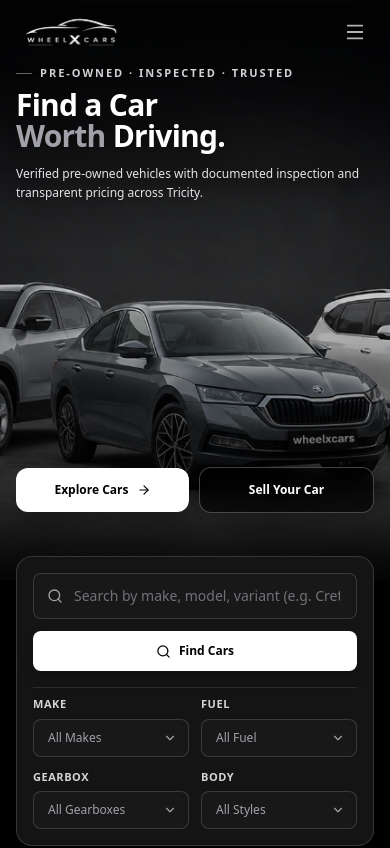
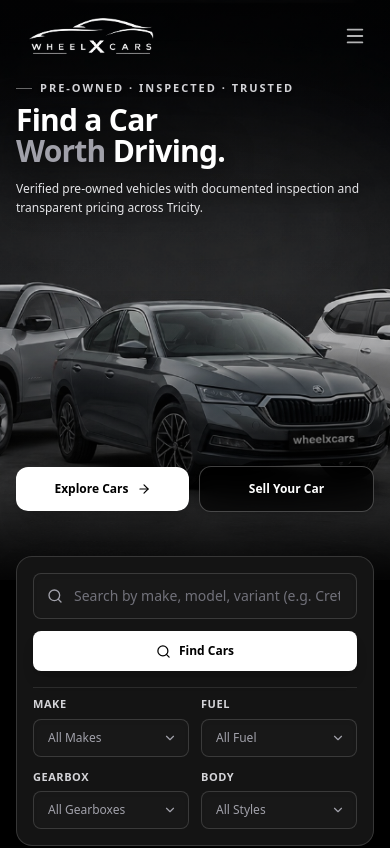
Before and after one commit to Nikhilprashar561/wheelxcars, a Next.js app: page / in a window 390 px wide. Shown: the top 848 px of the page. Built offline with nearby package versions, Linux system fonts and the light colour scheme.

Commit message:
Enlarge logo on mobile screens, adjust Hero top spacing to 7px from header, and move buttons to bottom on mid-screens

```diff
--- a/src/components/Hero.tsx
+++ b/src/components/Hero.tsx
@@ -36,7 +36,7 @@ const imageVariants = {
 export function Hero() {
   return (
     <section
-      className="relative min-h-[580px] sm:min-h-[500px] lg:min-h-[540px] flex flex-col justify-start overflow-hidden bg-black"
+      className="relative min-h-[580px] sm:min-h-[640px] md:min-h-[680px] lg:min-h-[540px] flex flex-col justify-start overflow-hidden bg-black"
       aria-label="Hero section"
     >
       {/* Seamless integrated background car visual with feathered blend */}
@@ -53,7 +53,7 @@ export function Hero() {
           priority
           loading="eager"
           quality={95}
-          className="object-cover object-[center_38%] sm:object-[center_bottom] lg:object-[68%_center]"
+          className="object-cover object-[center_38%] sm:object-[center_40%] md:object-[center_42%] lg:object-[68%_center]"
           sizes="100vw"
         />
 
@@ -72,13 +72,13 @@ export function Hero() {
       {/* Atmospheric ambient glow */}
       <div className="absolute top-1/4 left-1/3 -translate-x-1/2 w-[600px] h-[300px] bg-gradient-to-b from-white/5 to-transparent rounded-full blur-3xl pointer-events-none z-[1]" />
 
-      {/* Content Container - Compact top spacing so text sits close to the navbar */}
-      <div className="relative z-10 max-w-[1360px] mx-auto px-4 sm:px-6 pt-14 sm:pt-16 lg:pt-20 pb-8 sm:pb-10 lg:pb-14 w-full flex flex-col justify-start">
+      {/* Content Container - 7px margin from header */}
+      <div className="relative z-10 max-w-[1360px] mx-auto px-4 sm:px-6 pt-16 sm:pt-18 lg:pt-20 pb-8 sm:pb-10 lg:pb-14 w-full flex flex-col justify-start">
         <motion.div
           variants={containerVariants}
           initial="hidden"
           animate="visible"
-          className="max-w-xl lg:max-w-2xl flex flex-col"
+          className="max-w-xl lg:max-w-2xl flex flex-col mt-[7px]"
         >
           {/* Eyebrow */}
           <motion.div variants={itemVariants} className="mb-2 sm:mb-3">
@@ -106,10 +106,10 @@ export function Hero() {
             Verified pre-owned vehicles with documented inspection and transparent pricing across Tricity.
           </motion.p>
 
-          {/* Linear CTAs - Positioned cleanly below the car wheels on mobile */}
+          {/* Linear CTAs - Positioned cleanly at bottom on BOTH mobile AND mid-screens (tablets/small laptops up to lg:) */}
           <motion.div
             variants={itemVariants}
-            className="mt-64 sm:mt-0 flex flex-row items-center gap-2.5 sm:gap-3.5 w-full sm:w-auto max-w-md sm:max-w-none"
+            className="mt-60 sm:mt-64 md:mt-72 lg:mt-0 flex flex-row items-center gap-2.5 sm:gap-3.5 w-full sm:w-auto max-w-md sm:max-w-none"
           >
             <Link
               href="/cars"
--- a/src/components/Navbar.tsx
+++ b/src/components/Navbar.tsx
@@ -61,13 +61,13 @@ export function Navbar() {
         <div className="max-w-[1360px] mx-auto px-4 sm:px-6 flex items-center justify-between">
           {/* Logo */}
           <Link href="/" className="flex items-center gap-2 group py-1" aria-label="WheelxCars Home">
-            <div className="relative h-11 sm:h-14 md:h-16 w-44 sm:w-56 md:w-64">
+            <div className="relative h-13 sm:h-14 md:h-16 w-52 sm:w-56 md:w-64">
               <Image
                 src="/logo.png"
                 alt="WheelxCars Logo"
                 fill
                 priority
-                className="object-contain object-left scale-125 sm:scale-135 origin-left transition-transform duration-200 group-hover:scale-[1.4]"
+                className="object-contain object-left scale-145 sm:scale-135 md:scale-135 origin-left transition-transform duration-200 group-hover:scale-[1.5]"
               />
             </div>
           </Link>
@@ -130,12 +130,12 @@ export function Navbar() {
           >
             {/* Header */}
             <div className="flex items-center justify-between px-6 py-3 border-b border-white/8">
-              <div className="relative h-11 w-44">
+              <div className="relative h-13 w-52">
                 <Image
                   src="/logo.png"
                   alt="WheelxCars Logo"
                   fill
-                  className="object-contain object-left scale-125 origin-left"
+                  className="object-contain object-left scale-145 origin-left"
                 />
               </div>
               <button
```
